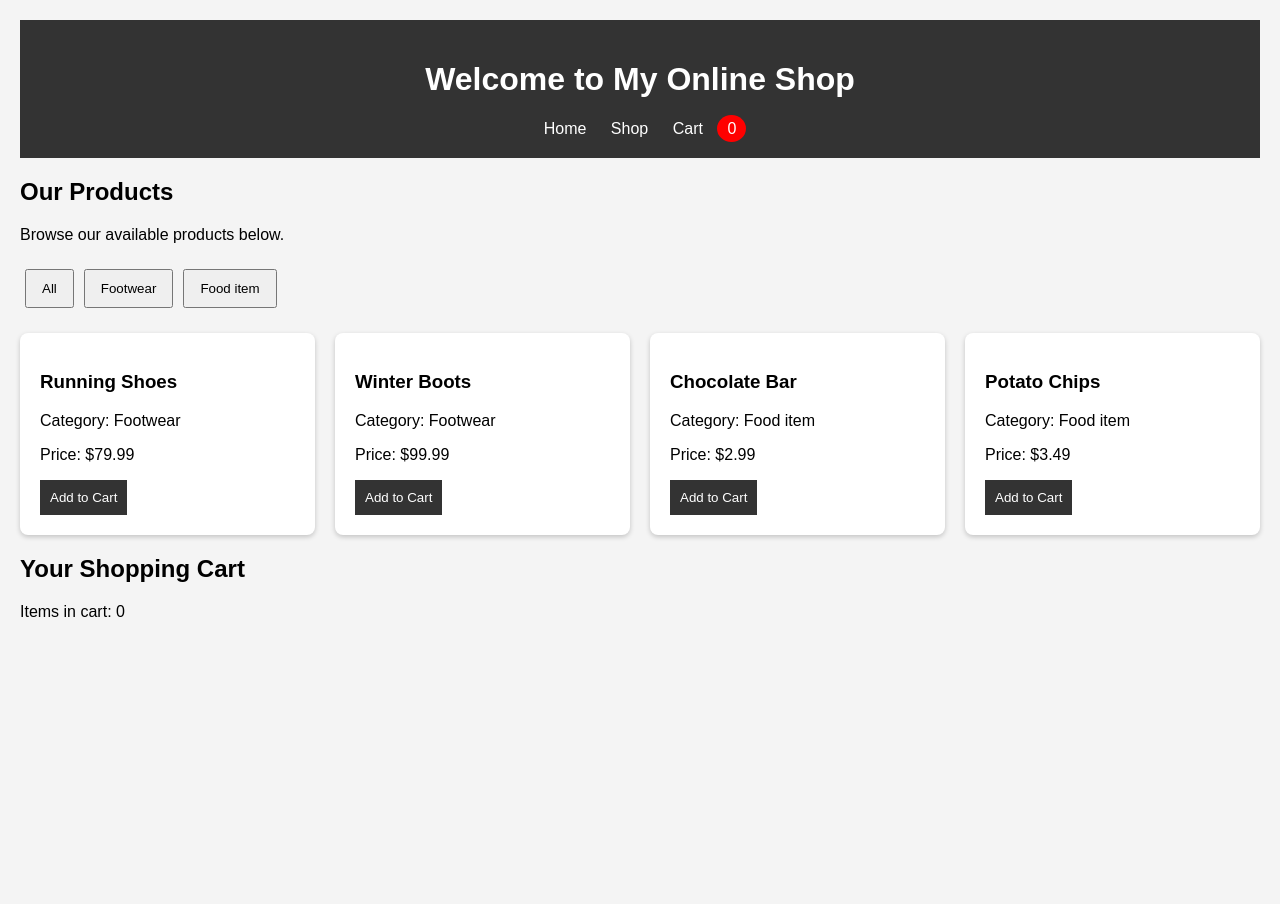
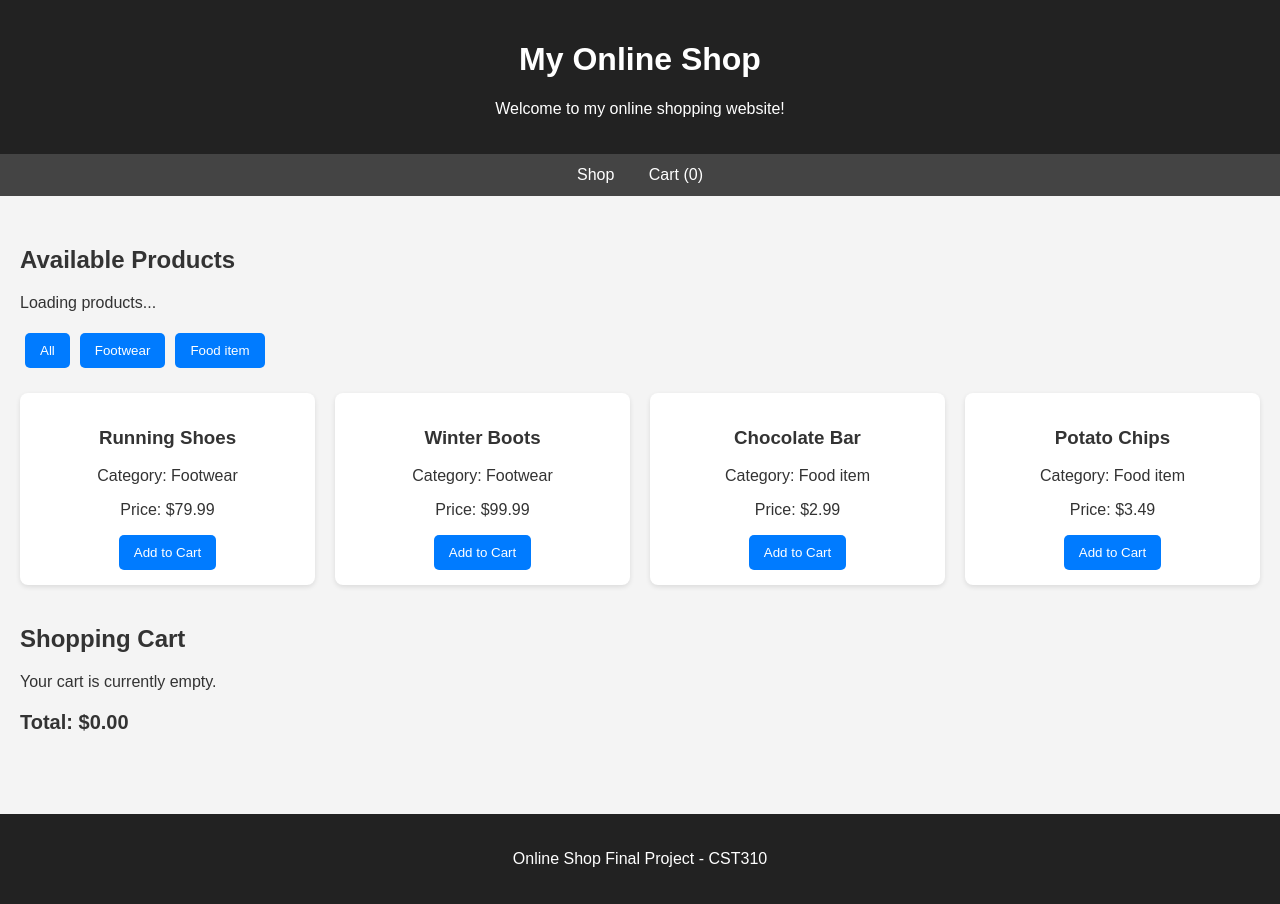
Before and after one commit to toonwodrld2102/js-online-shop, a plain HTML site: page index.html in a window 1280 px wide. Before the commit the page ends 800 px from the top, so only its background shows below. Drawn offline with Linux system fonts and the light colour scheme.

Commit message:
week 5 final project Update index.html

```diff
--- a/index.html
+++ b/index.html
@@ -5,79 +5,117 @@
     <meta charset="UTF-8">
     <meta name="viewport" content="width=device-width, initial-scale=1.0">
 
-    <title>My Online Shop</title>
+    <title>Online Shop</title>
 
     <style>
 
         body {
             font-family: Arial, sans-serif;
-            margin: 20px;
+            margin: 0;
             background-color: #f4f4f4;
+            color: #333;
         }
 
         header {
-            background-color: #333;
+            background-color: #222;
             color: white;
             padding: 20px;
             text-align: center;
         }
 
         nav {
-            margin-top: 15px;
+            background-color: #444;
+            padding: 12px;
+            text-align: center;
         }
 
         nav a {
             color: white;
-            margin: 10px;
             text-decoration: none;
+            margin: 15px;
         }
 
-        #cart-count {
-            background-color: red;
+        main {
+            padding: 20px;
+        }
+
+        h2 {
+            margin-top: 30px;
+        }
+
+        button {
+            background-color: #007bff;
             color: white;
-            padding: 5px 10px;
-            border-radius: 50%;
+            border: none;
+            padding: 10px 15px;
+            cursor: pointer;
+            border-radius: 5px;
+        }
+
+        button:hover {
+            background-color: #0056b3;
+        }
+
+        button:disabled {
+            background-color: #888;
+            cursor: not-allowed;
         }
 
         #category-filters {
-            margin: 20px 0;
+            margin-bottom: 20px;
         }
 
         #category-filters button {
-            padding: 10px 15px;
             margin: 5px;
-            cursor: pointer;
         }
 
         #product-grid {
             display: grid;
-            grid-template-columns: repeat(auto-fit, minmax(200px, 1fr));
+            grid-template-columns: repeat(auto-fit, minmax(220px, 1fr));
             gap: 20px;
         }
 
         .product-card {
             background-color: white;
-            padding: 20px;
+            padding: 15px;
             border-radius: 8px;
-            box-shadow: 0 2px 5px rgba(0, 0, 0, 0.2);
+            text-align: center;
+            box-shadow: 0 2px 5px rgba(0,0,0,0.1);
         }
 
-        .product-card button {
-            background-color: #333;
-            color: white;
-            padding: 10px;
-            border: none;
-            cursor: pointer;
+        .product-card img {
+            width: 100%;
+            height: 160px;
+            object-fit: contain;
         }
 
-        .product-card button:hover {
-            background-color: #555;
+        .cart-item {
+            background-color: white;
+            padding: 15px;
+            margin-bottom: 10px;
+            border-radius: 5px;
+        }
+
+        #shopping-cart {
+            margin-top: 40px;
+        }
+
+        #cart-total {
+            font-size: 20px;
+            font-weight: bold;
         }
 
         #error-message {
             color: red;
             font-weight: bold;
-            margin-top: 15px;
+        }
+
+        footer {
+            text-align: center;
+            padding: 20px;
+            background-color: #222;
+            color: white;
+            margin-top: 40px;
         }
 
     </style>
@@ -87,44 +125,50 @@
 <body>
 
     <header>
+        <h1>My Online Shop</h1>
+        <p>Welcome to my online shopping website!</p>
+    </header>
 
-        <h1>Welcome to My Online Shop</h1>
-
-        <nav>
-            <a href="#home">Home</a>
-            <a href="#shop">Shop</a>
-            <a href="#cart">Cart</a>
-
-            <span id="cart-count">0</span>
-        </nav>
-
-    </header>
+    <nav>
+        <a href="#shop">Shop</a>
+        <a href="#shopping-cart">
+            Cart (<span id="cart-count">0</span>)
+        </a>
+    </nav>
 
     <main>
 
         <section id="shop">
 
-            <h2>Our Products</h2>
+            <h2>Available Products</h2>
 
-            <p>Browse our available products below.</p>
+            <p id="loading-message">Loading products...</p>
+
+            <p id="error-message" role="alert"></p>
 
             <div id="category-filters"></div>
 
             <div id="product-grid"></div>
 
-            <p id="error-message" aria-live="polite"></p>
-
         </section>
 
-        <section id="cart">
+        <section id="shopping-cart">
 
-            <h2>Your Shopping Cart</h2>
+            <h2>Shopping Cart</h2>
 
-            <p>Items in cart: <span id="cart-display">0</span></p>
+            <div id="cart-items">
+                <p>Your cart is currently empty.</p>
+            </div>
+
+            <p id="cart-total">Total: $0.00</p>
 
         </section>
 
     </main>
+
+    <footer>
+        <p>Online Shop Final Project - CST310</p>
+    </footer>
 
     <script type="module" src="app.js"></script>
 
```
